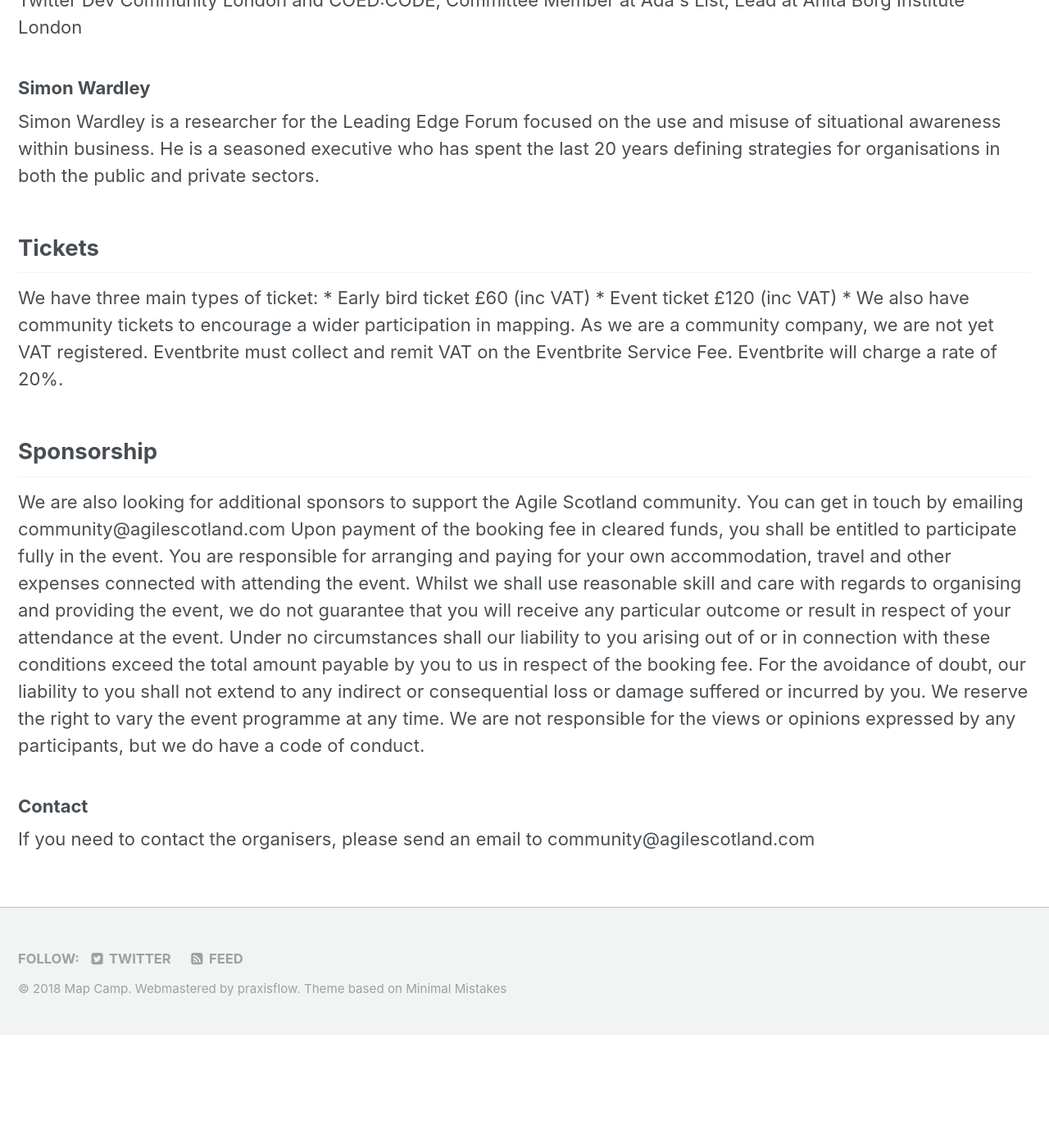
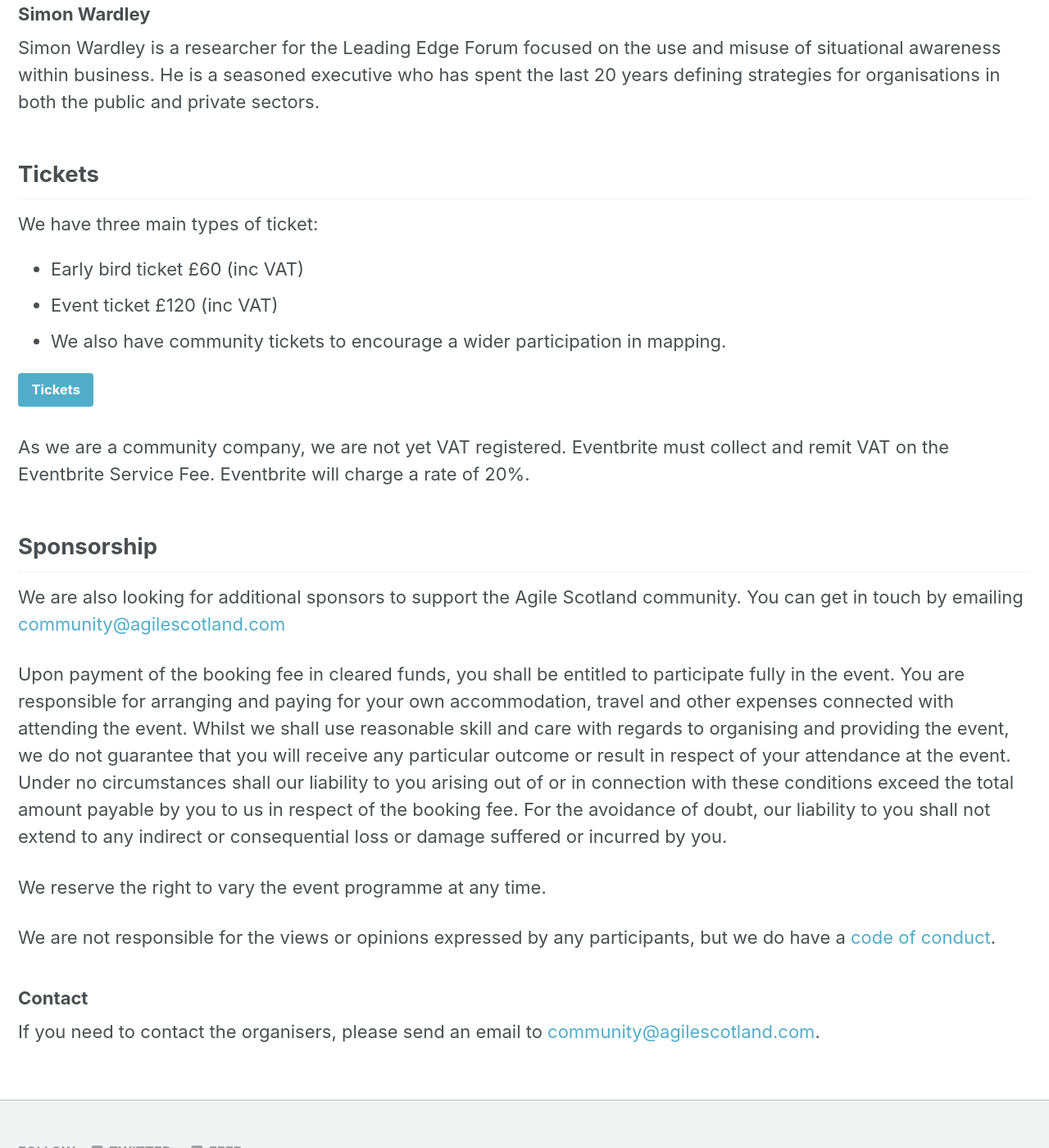
Before and after one commit to mapcampcommittee/mapcampcommittee.github.io, a Jekyll site: the page built from _pages/2018-12-03_Edinburgh.html, in a window 1280 px wide and 1400 px high, scrolled down 1395 px. Shown: the whole window at 82% size. Built offline with Jekyll 4.4.1, drawn with Linux system fonts in a browser that asks for light colours; before the commit the page ends 2657 px from its top, so only the background shows below that; some of the changed text lies outside the part shown.

Commit message:
Touch up the edinburgh page

```diff
--- a/_pages/2018-12-03_Edinburgh.html
+++ b/_pages/2018-12-03_Edinburgh.html
@@ -5,15 +5,11 @@ classes:
   - dark-theme
 ---
 <h1>3rd December 2018 in Edinburgh</h1>
-<p><a class="btn btn--info" href="https://www.eventbrite.co.uk/e/agile-scotland-presents-map-camp-scotland-tickets-50774098696">Tickets</a></p>
+<p><a class="btn btn--info" target="_blank" href="https://www.eventbrite.co.uk/e/agile-scotland-presents-map-camp-scotland-tickets-50774098696">Tickets</a></p>
 
 <p>Based on feedback from various communities in Scotland, committing to Map Camp Scotland was an easy and exciting decision to make.</p>
 
-<p>If you’re planning on attending, please read our code of conduct:</p>
-
-<p>https://www.agilescotland.com/code-of-conduct</p>
-
-<p>In short, "Map Camp should be a safe environment for all and we will do everything we can to make sure that it is."</p>
+<p>If you’re planning on attending, please read our <a target="_blank" href="https://www.agilescotland.com/code-of-conduct">code of conduct</a>. In short, "Map Camp should be a safe environment for all and we will do everything we can to make sure that it is."</p>
 
 
 <h2>Location</h2>
@@ -56,22 +52,24 @@ Simon Wardley is a researcher for the Leading Edge Forum focused on the use and
 <h2>Tickets</h3>
 We have three main types of ticket:
 
-* Early bird ticket £60 (inc VAT)
+<ul>
+<li>Early bird ticket £60 (inc VAT)</li>
+<li>Event ticket £120 (inc VAT)</li>
+<li>We also have community tickets to encourage a wider participation in mapping.</li>
+</ul>
 
-* Event ticket £120 (inc VAT)
-
-* We also have community tickets to encourage a wider participation in mapping.
+<p><a class="btn btn--info" target="_blank" href="https://www.eventbrite.co.uk/e/agile-scotland-presents-map-camp-scotland-tickets-50774098696">Tickets</a></p>
 
 As we are a community company, we are not yet VAT registered. Eventbrite must collect and remit VAT on the Eventbrite Service Fee. Eventbrite will charge a rate of 20%.
 
 <h2>Sponsorship</h2>
-We are also looking for additional sponsors to support the Agile Scotland community. You can get in touch by emailing community@agilescotland.com
+<p>We are also looking for additional sponsors to support the Agile Scotland community. You can get in touch by emailing <a href="mailto:community@agilescotland.com">community@agilescotland.com</a></p>
 
-Upon payment of the booking fee in cleared funds, you shall be entitled to participate fully in the event. You are responsible for arranging and paying for your own accommodation, travel and other expenses connected with attending the event. Whilst we shall use reasonable skill and care with regards to organising and providing the event, we do not guarantee that you will receive any particular outcome or result in respect of your attendance at the event. Under no circumstances shall our liability to you arising out of or in connection with these conditions exceed the total amount payable by you to us in respect of the booking fee. For the avoidance of doubt, our liability to you shall not extend to any indirect or consequential loss or damage suffered or incurred by you.
+<p>Upon payment of the booking fee in cleared funds, you shall be entitled to participate fully in the event. You are responsible for arranging and paying for your own accommodation, travel and other expenses connected with attending the event. Whilst we shall use reasonable skill and care with regards to organising and providing the event, we do not guarantee that you will receive any particular outcome or result in respect of your attendance at the event. Under no circumstances shall our liability to you arising out of or in connection with these conditions exceed the total amount payable by you to us in respect of the booking fee. For the avoidance of doubt, our liability to you shall not extend to any indirect or consequential loss or damage suffered or incurred by you.</p>
 
-We reserve the right to vary the event programme at any time.
+<p>We reserve the right to vary the event programme at any time.</p>
 
-We are not responsible for the views or opinions expressed by any participants, but we do have a code of conduct.
+<p>We are not responsible for the views or opinions expressed by any participants, but we do have a <a target="_blank" href="https://www.agilescotland.com/code-of-conduct">code of conduct</a>.</p>
 
 <h3>Contact</h3>
-If you need to contact the organisers, please send an email to community@agilescotland.com
+If you need to contact the organisers, please send an email to <a href="mailto:community@agilescotland.com">community@agilescotland.com</a>.
```
